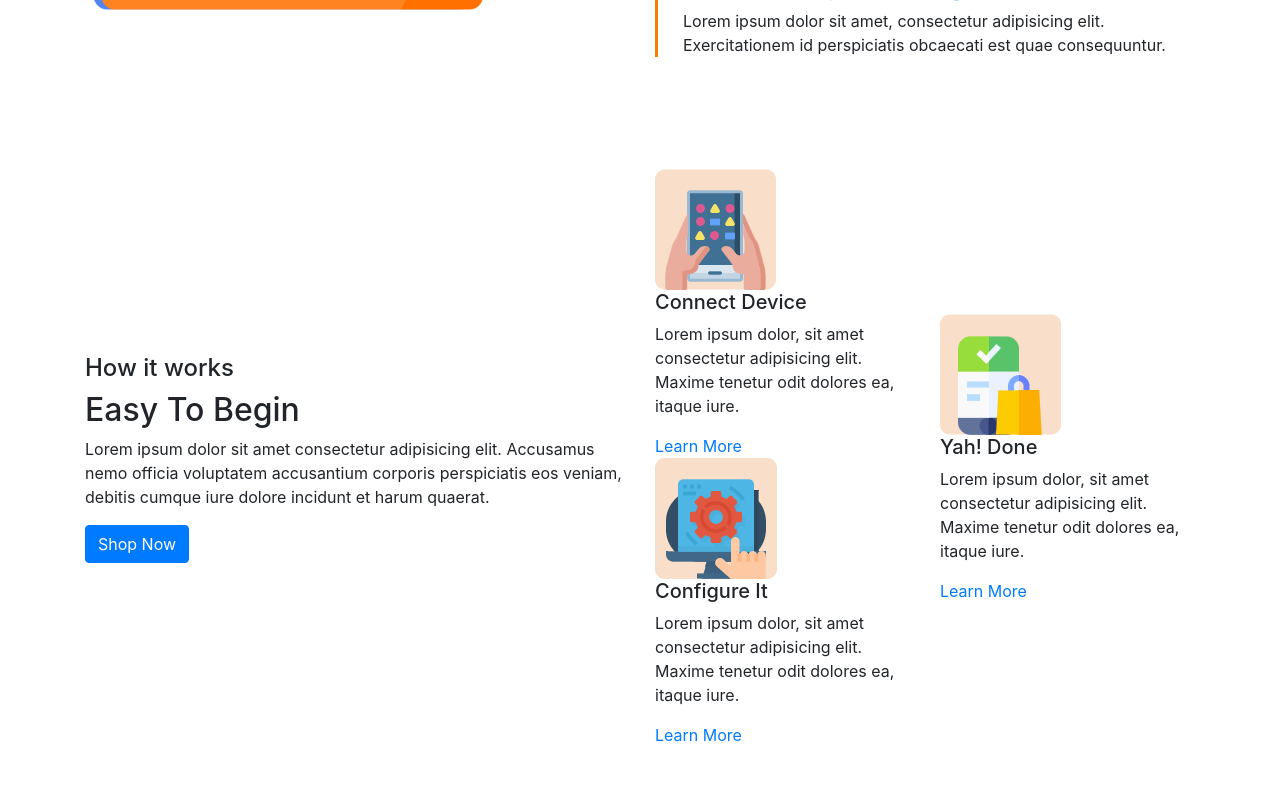
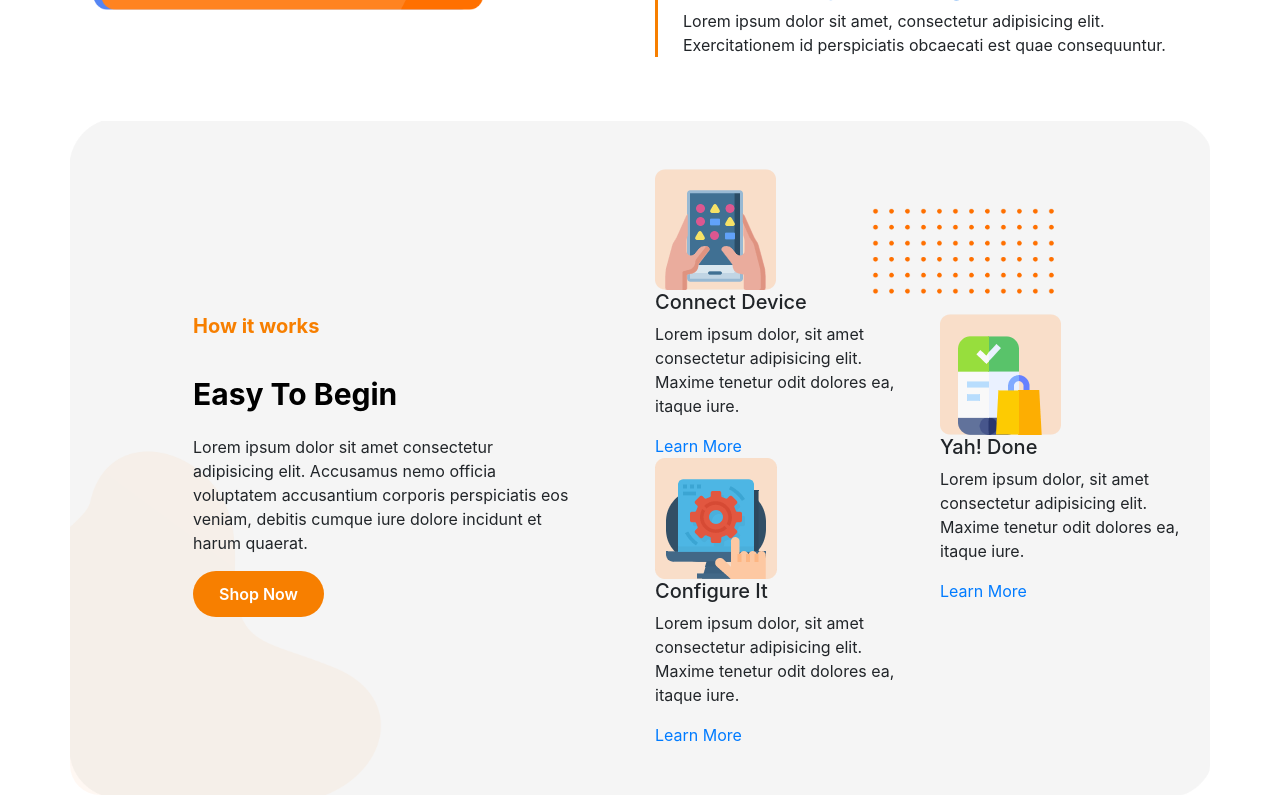
Before and after one commit to mazhars-git/bicycle-lock-app, a React (Create React App) app: page / in a window 1280 px wide. Shown: the part 1280-2080 px from the top of the page. Built offline with nearby package versions, Linux system fonts and the light colour scheme.

Commit message:
instruction update

```diff
--- /dev/null
+++ b/src/components/CSS/Instruction.css
@@ -0,0 +1,16 @@
+.instruction-content{
+    background-image: url('../../images/bg-5.png');
+    background-size: cover;
+    background-repeat: no-repeat;
+    background-position: center;
+    border-radius: 30px;
+}
+
+.instruction-left-content{
+    padding-left: 20%;
+    padding-right: 10%;
+}
+
+.instruction-right-content{
+
+}
--- a/src/components/Home/Instruction/Instruction.js
+++ b/src/components/Home/Instruction/Instruction.js
@@ -2,21 +2,25 @@ import React from 'react';
 import Device from "../../../images/mobile.png";
 import Configure from "../../../images/configure.png";
 import Done from "../../../images/done.png";
+import '../../CSS/Instruction.css';
 
 const Instruction = () => {
     return (
-        <section className="container my-5">
+        <section className="instruction">
+            <div className="container py-5 instruction-content">
                 <div className="row">
                     <div className="col-md-6 align-self-center">
-                    <h4>How it works</h4>
-                    <h2>Easy To Begin</h2>
+                        <div className="instruction-left-content">
+                            <h4 className='semi-heading'>How it works</h4>
+                            <h2 className='small-heading'>Easy To Begin</h2>
                             <p>Lorem ipsum dolor sit amet consectetur adipisicing elit. Accusamus nemo officia voluptatem accusantium corporis perspiciatis eos veniam, debitis cumque iure dolore incidunt et harum quaerat.</p>
-                    <button className="btn btn-primary">Shop Now</button>
+                            <button className="btn btn-brand">Shop Now</button>
+                        </div>
                     </div>
                     <div className="col-md-6">
                         <div className="row">
                             <div className="col-md-6">
-                            <div>
+                                <div className="instruction-right-content">
                                     <img src={Device} alt="" />
                                     <h5>Connect Device</h5>
                                     <p>Lorem ipsum dolor, sit amet consectetur adipisicing elit. Maxime tenetur odit dolores ea, itaque iure.</p>
@@ -40,6 +44,7 @@ const Instruction = () => {
                         </div>
                     </div>
                 </div>
+            </div>
         </section>
     );
 };
```
Lines whose indentation alone changed are shown as unchanged.
